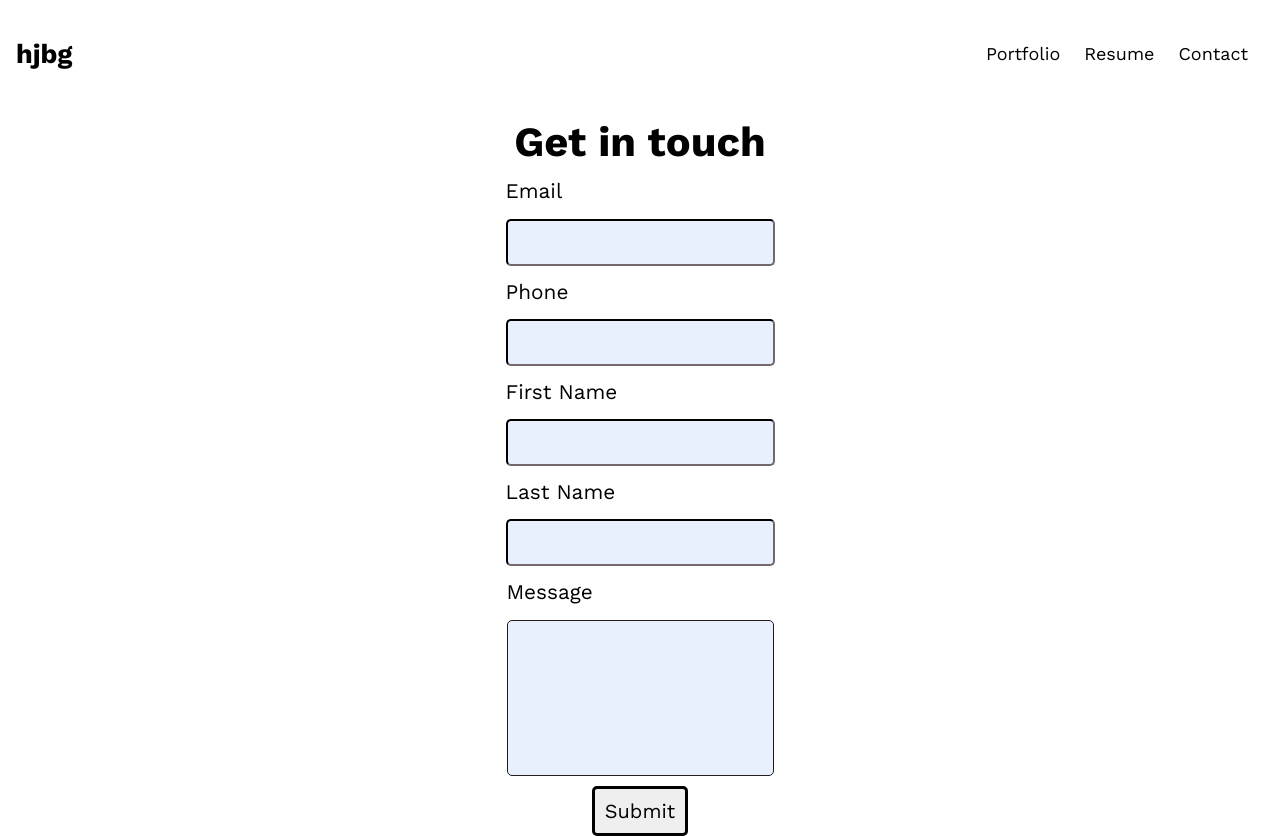
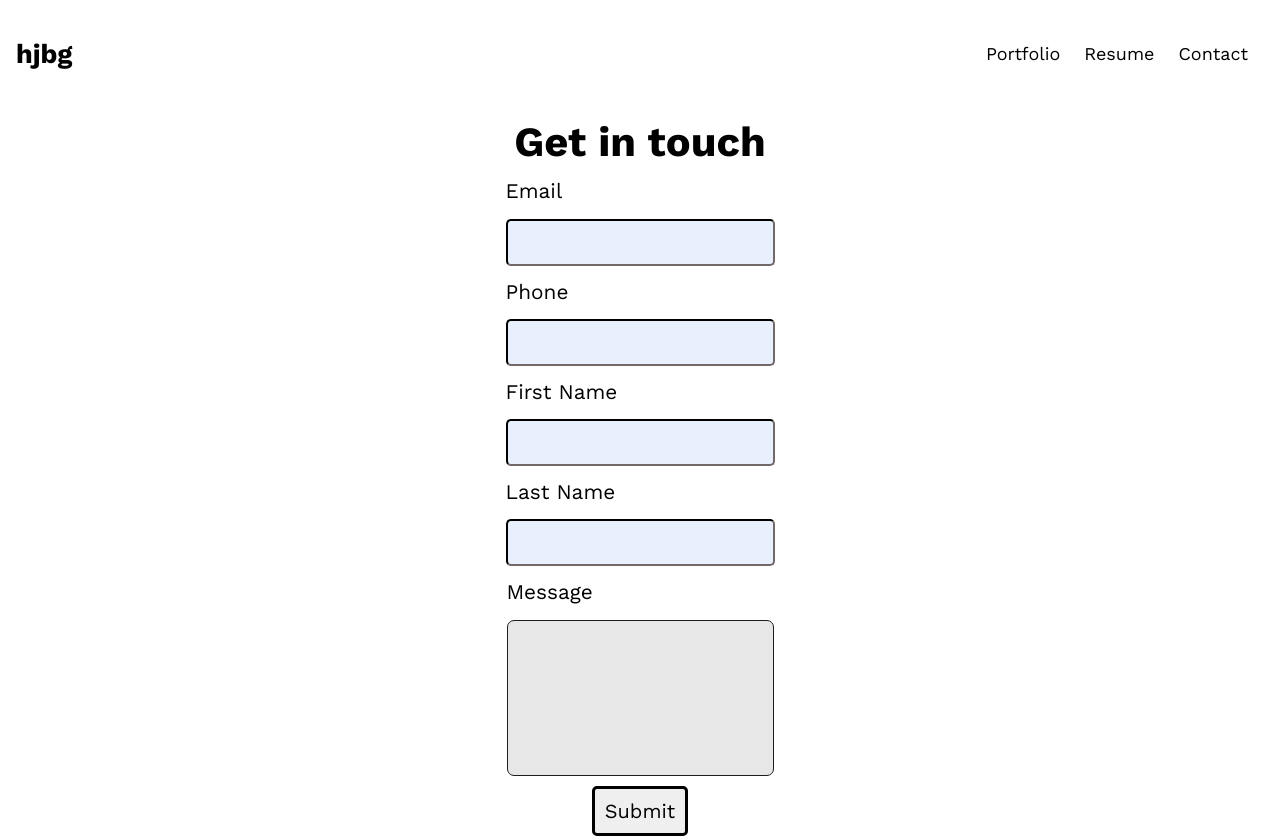
Before and after one commit to hgiven/subday, a Next.js app: page /contact in a window 1280 px wide. Built offline with nearby package versions, Linux system fonts and the light colour scheme.

Commit message:
Update global.css

```diff
--- a/styles/global.css
+++ b/styles/global.css
@@ -140,8 +140,8 @@ nav{
   margin: 10px 0 10px 0px;
   padding: 5px;
   border-color: rgb(31, 28, 28);
-  border-radius: 5px;
-  background-color: #e8f0fe;
+  border-radius: 7px;
+  background-color: #e7e7e7;
   font-size: 20px;
 }
 
```
